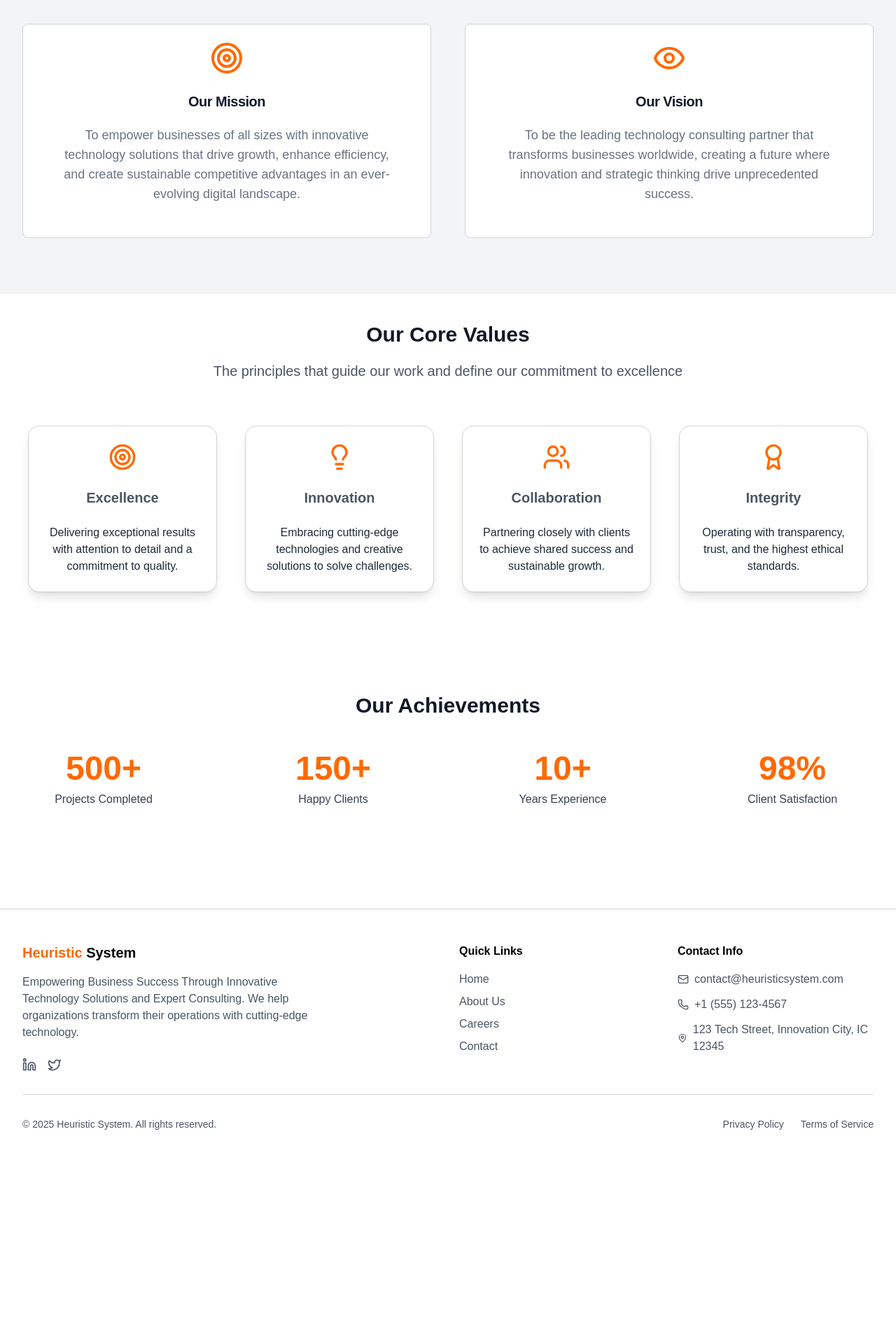
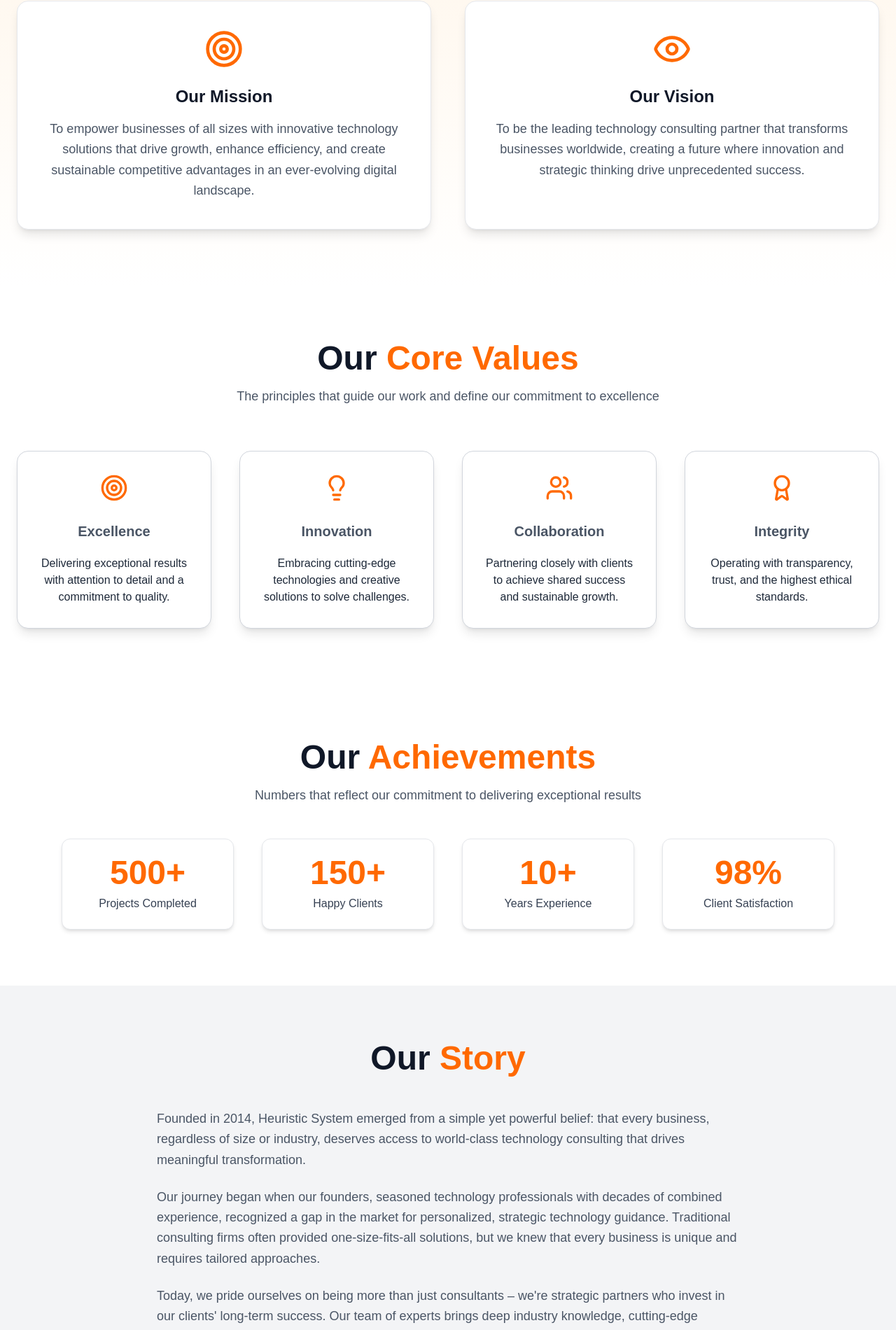
Before and after one commit to RazaALi0786/heuristic-system, a Next.js app: page /about in a window 1280 px wide. Shown: the part 452-2352 px from the top of the page at 70% size. Before the commit the page ends 2116 px from the top, so only its background shows below. Built offline with nearby package versions, Linux system fonts and the light colour scheme.

Commit message:
updated about us page

```diff
--- a/app/about/page.tsx
+++ b/app/about/page.tsx
@@ -47,80 +47,59 @@ export default function About() {
           to helping businesses navigate the complexities of digital
           transformation.
         </p>
-        {/* <p className="text-lg md:text-xl text-gray-700 leading-relaxed text-justify">
-          At <span className="font-semibold">HEURISTIC SYSTEM</span>, we empower
-          ambitious businesses to thrive in a rapidly changing world. By
-          blending industry expertise with innovative solutions, we specialize
-          in{" "}
-          <span className="text-orange-500 font-semibold">
-            Insurtech, BFSI, IT, AI/ML, Healthcare, and Engineering
-          </span>
-          —delivering exceptional talent, transformative consulting strategies,
-          and workforce solutions tailored to your unique needs.
-        </p> */}
       </section>
 
       {/* Mission & Vision */}
-      <section className="py-20 bg-gray-100">
-        <div className="max-w-7xl mx-auto px-4 sm:px-6 lg:px-8">
-          <div className="grid grid-cols-1 lg:grid-cols-2 gap-12">
-            <div className="bg-white rounded-lg border p-6 border-gray-300 shadow-medium">
-              <div className="flex flex-col space-y-1.5  text-center">
-                <Target className="h-12 w-12 text-primary mx-auto mb-4 text-orange-500" />
-                <div className="text-xl font-semibold pt-3 leading-none tracking-tight ">
+      <section className="py-20 bg-gradient-to-b from-orange-50 to-white">
+        <div className="max-w-7xl mx-auto px-6 grid grid-cols-1 lg:grid-cols-2 gap-12">
+          <div className="bg-white rounded-2xl border border-gray-200 shadow-lg hover:shadow-xl transition p-10 text-center">
+            <Target className="h-14 w-14 text-orange-500 mx-auto mb-6" />
+            <h3 className="text-2xl font-semibold text-gray-900 mb-4">
               Our Mission
-                </div>
-              </div>
-              <div>
-                <div className="text-gray-500 p-6 text-center text-lg">
+            </h3>
+            <p className="text-gray-600 text-lg leading-relaxed">
               To empower businesses of all sizes with innovative technology
               solutions that drive growth, enhance efficiency, and create
               sustainable competitive advantages in an ever-evolving digital
               landscape.
-                </div>
-              </div>
+            </p>
           </div>
 
-            <div className="bg-white rounded-lg border p-6 border-gray-300 shadow-medium">
-              <div className="flex flex-col space-y-1.5  text-center">
-                <Eye className="h-12 w-12 text-primary mx-auto mb-4 text-orange-500" />
-                <div className="text-xl font-semibold pt-3 leading-none tracking-tight ">
+          <div className="bg-white rounded-2xl border border-gray-200 shadow-lg hover:shadow-xl transition p-10 text-center">
+            <Eye className="h-14 w-14 text-orange-500 mx-auto mb-6" />
+            <h3 className="text-2xl font-semibold text-gray-900 mb-4">
               Our Vision
-                </div>
-              </div>
-              <div>
-                <div className="text-gray-500 p-6 text-center text-lg">
-                  To be the leading technology consulting partner that
-                  transforms businesses worldwide, creating a future where
-                  innovation and strategic thinking drive unprecedented success.
-                </div>
-              </div>
-            </div>
+            </h3>
+            <p className="text-gray-600 text-lg leading-relaxed">
+              To be the leading technology consulting partner that transforms
+              businesses worldwide, creating a future where innovation and
+              strategic thinking drive unprecedented success.
+            </p>
           </div>
         </div>
       </section>
 
       {/* Values Section */}
-      <section className="mb-10 p-10 ">
+      <section className="py-20">
         <div className="text-center mb-16">
-          <h2 className="text-3xl font-bold text-center text-gray-900 mb-5">
-            Our Core Values
+          <h2 className="text-4xl md:text-5xl font-bold text-gray-900  mb-4">
+            Our <span className="text-orange-500">Core Values</span>
           </h2>
-          <p className="text-xl text-gray-600">
+          <p className="text-lg text-gray-600 max-w-2xl mx-auto">
             The principles that guide our work and define our commitment to
             excellence
           </p>
         </div>
-        <div className="grid grid-cols-1 sm:grid-cols-2 lg:grid-cols-4 gap-10">
+        <div className="grid grid-cols-1 sm:grid-cols-2 lg:grid-cols-4 gap-10 max-w-7xl mx-auto px-6">
           {values.map((value, index) => (
             <div
               key={index}
-              className="flex flex-col items-center text-center p-6 bg-white shadow-lg rounded-2xl hover:shadow-xl transition-shadow group border border-1px border-gray-300"
+              className="flex flex-col items-center text-center p-8 bg-white shadow-lg rounded-2xl hover:shadow-xl transition-shadow group border border-1px border-gray-300 hover:border-orange-200 transition"
             >
-              <div className="flex justify-center mb-2 transform transition-transform duration-300 group-hover:scale-110">
+              <div className="flex justify-center mb-4 transform transition-transform duration-300 group-hover:scale-110">
                 {value.icon}
               </div>
-              <h3 className="my-4 text-xl font-semibold text-gray-600">
+              <h3 className="my-3 text-xl font-semibold text-gray-600">
                 {value.title}
               </h3>
               <p className="mt-2 text-gray-800">{value.description}</p>
@@ -130,19 +109,62 @@ export default function About() {
       </section>
 
       {/* Achievements Section */}
-      <section className=" py-16 rounded-2xl">
-        <h2 className="text-3xl font-bold text-center text-gray-900 mb-12">
-          Our Achievements
+      <section className="py-20 bg-white">
+        <div className="text-center mb-12">
+          <h2 className="text-4xl md:text-5xl font-bold text-gray-900 mb-4">
+            Our <span className="text-orange-500">Achievements</span>
           </h2>
-        <div className="grid grid-cols-2 sm:grid-cols-2 md:grid-cols-4 gap-8 text-center">
+          <p className="text-lg text-gray-600 max-w-2xl mx-auto">
+            Numbers that reflect our commitment to delivering exceptional
+            results
+          </p>
+        </div>
+        <div className="grid grid-cols-2 sm:grid-cols-2 md:grid-cols-4 gap-10 text-center max-w-6xl mx-auto px-6">
           {achievements.map((item, index) => (
-            <div key={index} className="flex flex-col items-center">
-              <span className="text-4xl md:text-5xl font-bold text-orange-500">
+            <div
+              key={index}
+              className="p-6 rounded-xl bg-white shadow-md border border-gray-200 hover:shadow-lg transition"
+            >
+              <span className="text-4xl md:text-5xl font-extrabold text-orange-500">
                 {item.number}
               </span>
-              <span className="mt-2 text-gray-700">{item.label}</span>
+              <p className="mt-2 text-gray-700 font-medium">{item.label}</p>
             </div>
           ))}
+        </div>
+      </section>
+
+      {/* Our Story */}
+      <section className="py-20 bg-gray-100">
+        <div className="max-w-4xl mx-auto px-4 sm:px-6 lg:px-8">
+          <div className="text-center mb-12">
+            <h2 className="text-4xl md:text-5xl font-bold text-gray-900">
+              Our <span className="text-orange-500">Story</span>
+            </h2>
+          </div>
+          <div className="text-gray-600 text-lg leading-relaxed space-y-6 text-center md:text-left">
+            <p>
+              Founded in 2014, Heuristic System emerged from a simple yet
+              powerful belief: that every business, regardless of size or
+              industry, deserves access to world-class technology consulting
+              that drives meaningful transformation.
+            </p>
+            <p>
+              Our journey began when our founders, seasoned technology
+              professionals with decades of combined experience, recognized a
+              gap in the market for personalized, strategic technology guidance.
+              Traditional consulting firms often provided one-size-fits-all
+              solutions, but we knew that every business is unique and requires
+              tailored approaches.
+            </p>
+            <p>
+              Today, we pride ourselves on being more than just consultants –
+              we're strategic partners who invest in our clients' long-term
+              success. Our team of experts brings deep industry knowledge,
+              cutting-edge technical skills, and a passion for innovation to
+              every project we undertake.
+            </p>
+          </div>
         </div>
       </section>
     </div>
--- a/components/Navbar.tsx
+++ b/components/Navbar.tsx
@@ -16,11 +16,16 @@ export default function Navbar() {
   ];
 
   return (
-    <nav className="bg-white shadow-md border-b border-gray-200 sticky top-0 z-50">
-      <div className="w-full flex justify-between items-center px-8">
+    <nav className="bg-white shadow-md border-b border-gray-200 sticky top-0 z-50 h-20">
+      <div className="w-full h-full flex justify-between items-center px-8">
         {/* Logo */}
-        <Link href="/" className="flex items-center">
-          <Image src={Logo} alt="Heuristic System Logo" className="w-28 h-28" />
+        <Link href="/" className="flex items-center h-full">
+          <Image
+            src={Logo}
+            alt="Heuristic System Logo"
+            className="h-full w-auto max-h-36 object-contain"
+            priority
+          />
         </Link>
 
         {/* Navigation Links */}
```
Lines whose indentation alone changed are shown as unchanged.
